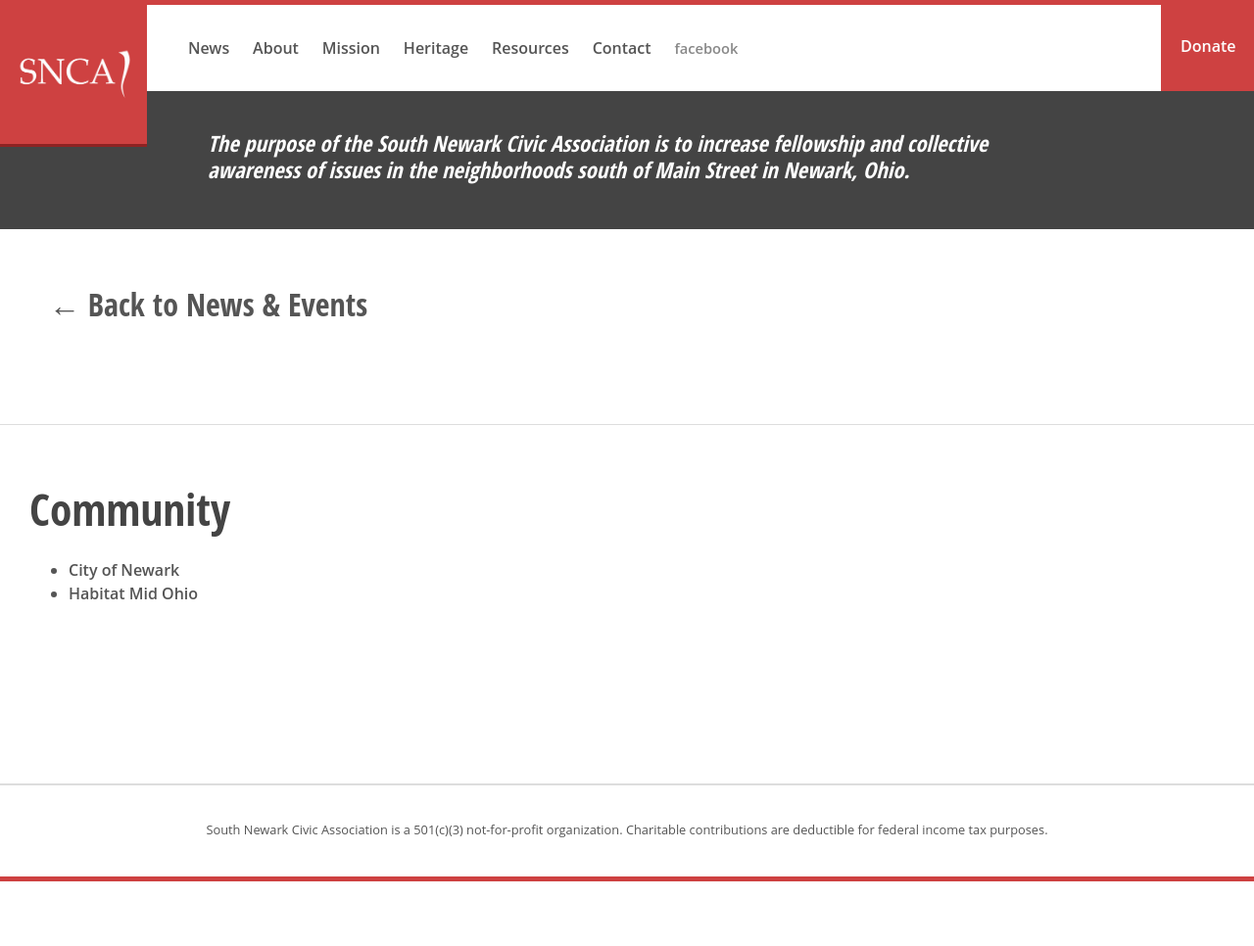
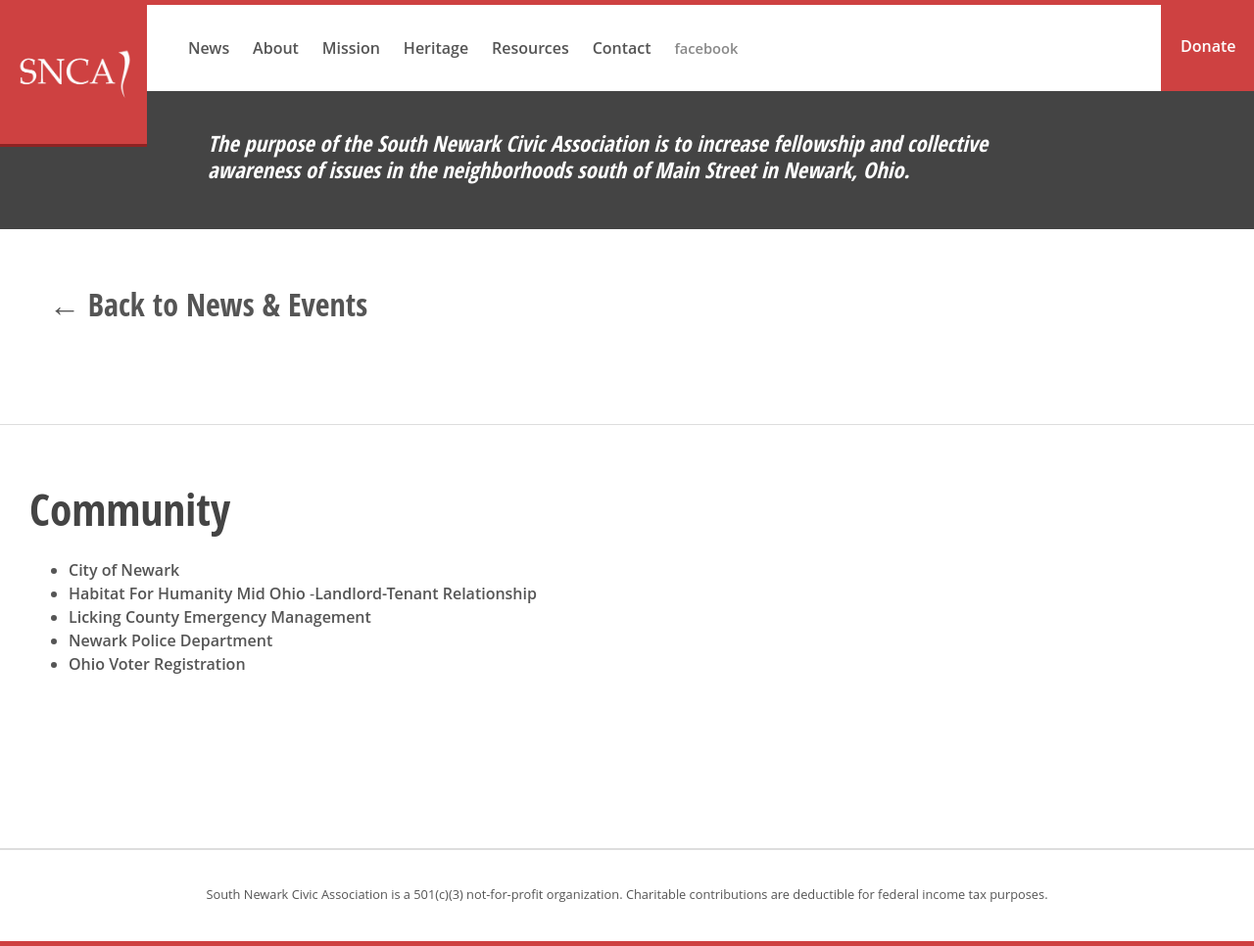
Before and after one commit to jeremyeblake/mysouthnewark, a Jekyll site: the page built from _posts/resources/2013-4-08-community-organization.md, in a window 1280 px wide. Shown: the whole page at 98% size. Built offline with Jekyll 4.4.1, drawn with Linux system fonts in a browser that asks for light colours; Markdown is read by kramdown in place of the engine named in the settings; before the commit the page ends 900 px from its top, so only the background shows below that.

Commit message:
Updated 2013-4-08-community-organization.md

```diff
--- a/_posts/resources/2013-4-08-community-organization.md
+++ b/_posts/resources/2013-4-08-community-organization.md
@@ -6,4 +6,8 @@
 ---
 
 - [City of Newark](http://newarkohio.net/)
-- [Habitat Mid Ohio](http://www.habitatmidohio.org)
+- [Habitat For Humanity Mid Ohio](http://www.habitatmidohio.org)
+-[Landlord-Tenant Relationship](http://www.ohiolegalservices.org/public/legal_problem/housing/landlord-tenant-issues)
+- [Licking County Emergency Management](http://lcounty.com/EMA)
+- [Newark Police Department](http://newarkpd.com/)
+- [Ohio Voter Registration](http://www.electionsonthe.net/oh/licking/voteinfo.htm)
```
